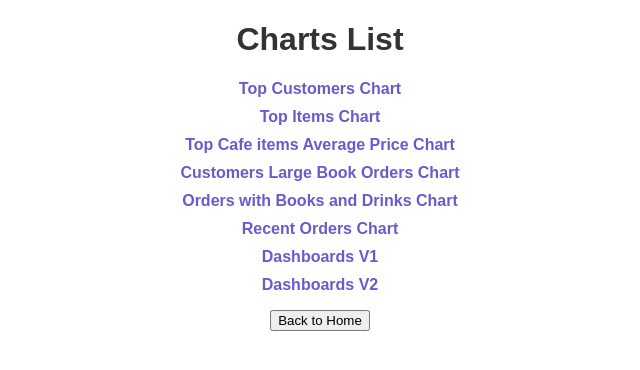
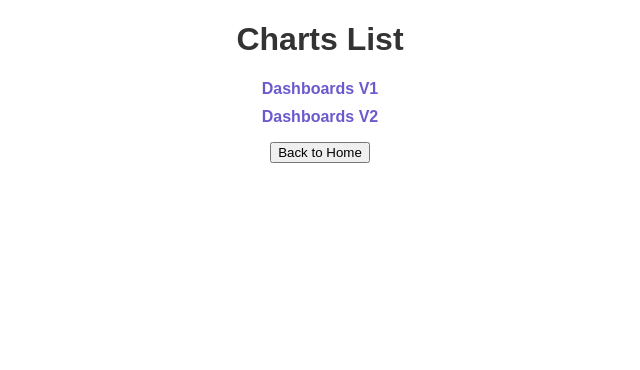
Before and after one commit to lisakaminska/Brewed_tales, a Django app: page /api/charts/ in a window 1280 px wide. Shown: the top 370 px of the page, without its empty margins (320-960 px from the left). Run offline with Django 5.2, Linux system fonts and the light colour scheme.

Commit message:
deleted charts

```diff
--- a/brewed_tales/cafe/views.py
+++ b/brewed_tales/cafe/views.py
@@ -258,7 +258,7 @@ class TopCustomersChartView(APIView):
         output_file = 'top_customers_bar_chart.html'
 
         # Генерація та збереження графіка
-        generate_top_customers_bar_chart(df, output_file)
+        generate_top_customers_bar_chart(df, output_file=output_file)
 
         # Відкриваємо збережений файл
         output_path = os.path.join('static', 'charts', output_file)
--- a/brewed_tales/cafe_book_space/templates/cafe_book_space/charts-list.html
+++ b/brewed_tales/cafe_book_space/templates/cafe_book_space/charts-list.html
@@ -33,12 +33,6 @@
 <body>
     <h1>Charts List</h1>
     <ul>
-        <li><a href="{% url 'top-customers-chart' %}">Top Customers Chart</a></li>
-        <li><a href="{% url 'most-popular-books-chart' %}">Top Items Chart</a></li>
-        <li><a href="{% url 'top-drinks-average-price-chart' %}">Top Cafe items Average Price Chart</a></li>
-        <li><a href="{% url 'customers-large-book-orders-chart' %}">Customers Large Book Orders Chart</a></li>
-        <li><a href="{% url 'orders-with-books-and-drinks-chart' %}">Orders with Books and Drinks Chart</a></li>
-        <li><a href="{% url 'recent-orders-chart' %}">Recent Orders Chart</a></li>
         <li><a href="{% url 'dashboard' %}">Dashboards V1</a></li>
         <li><a href="{% url 'bokeh-dashboard' %}">Dashboards V2</a></li>
     </ul>
```
